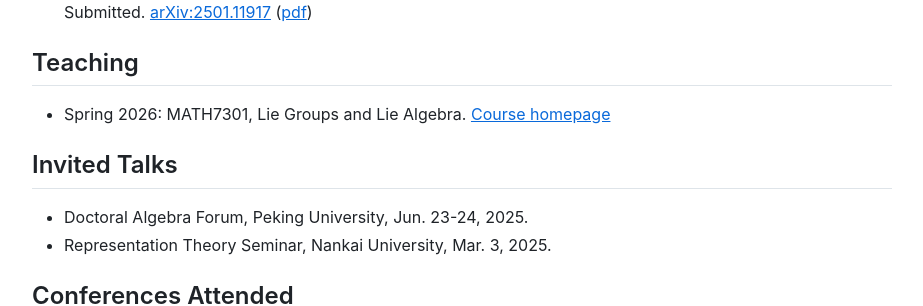
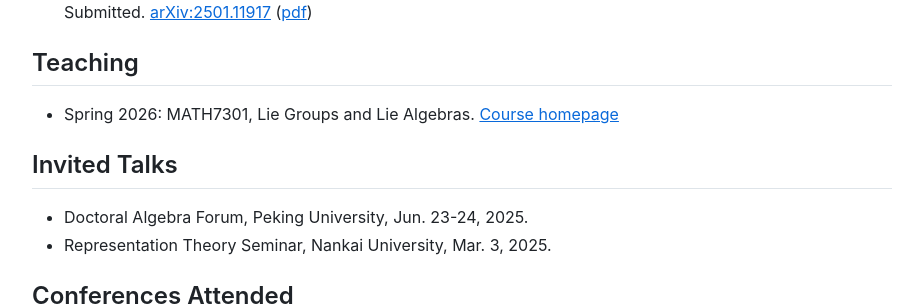
Before and after one commit to Lyle24/zhibingeng, a Jekyll site: the page built from index.md, in a window 1280 px wide. Shown: the part 755-1061 px from the top of the page, without its empty margins (178-1101 px from the left). Built offline with Jekyll 4.4.1, drawn with Linux system fonts in a browser that asks for light colours.

Commit message:
Fix typo in course title for MATH7301

```diff
--- a/index.md
+++ b/index.md
@@ -35,7 +35,7 @@ My research interests lie in Representation Theory of real and p-adic Lie groups
 
 
 ## Teaching
-- Spring 2026: MATH7301, Lie Groups and Lie Algebra. [<u>Course homepage</u>](./MATH7301.md)
+- Spring 2026: MATH7301, Lie Groups and Lie Algebras. [<u>Course homepage</u>](./MATH7301.md)
 
 ## Invited Talks
 - Doctoral Algebra Forum, Peking University, Jun. 23-24, 2025.
```
